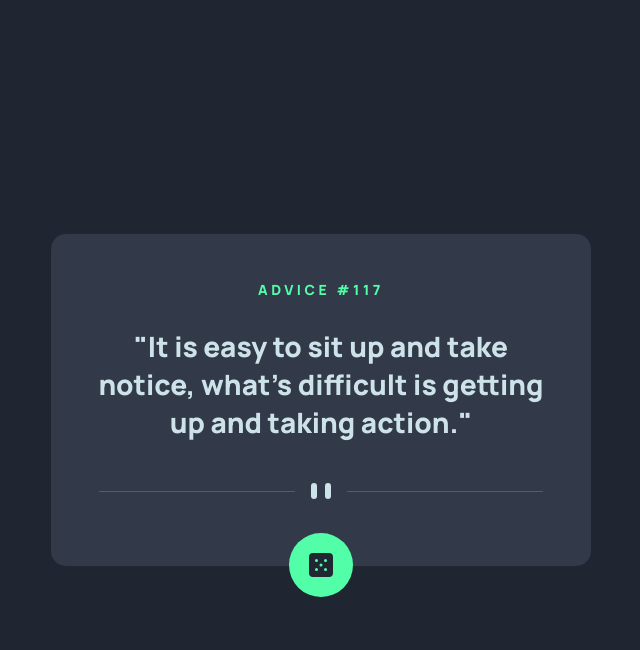
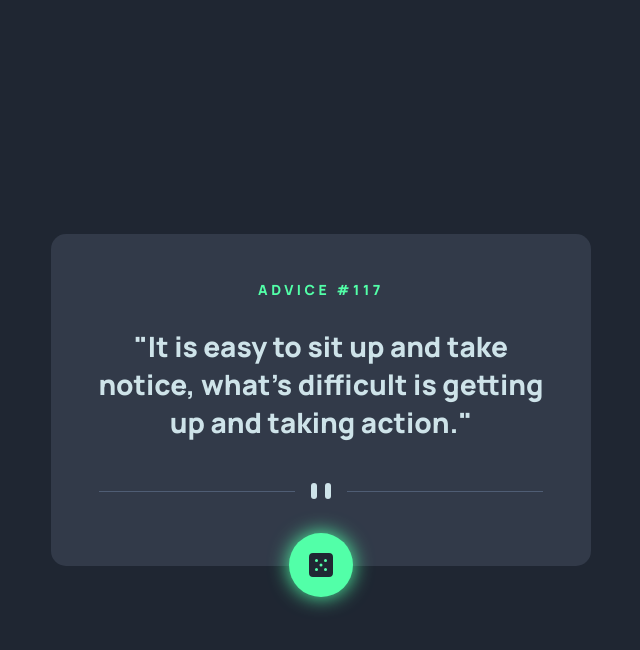
Before and after one commit to 987456987/advice-generator-app-main, a plain HTML site: page index.html in a window 1280 px wide. In both pictures the pointer is over the button 640 px from the left and 564 px from the top of the page. Shown: the whole page, without its empty margins (319-959 px from the left). Drawn offline with Linux system fonts and the light colour scheme.

Commit message:
button hover

```diff
--- a/style.css
+++ b/style.css
@@ -93,3 +93,9 @@ p {
     position: absolute;
     top: 105%;
 }
+
+.advice-button:hover {
+    box-shadow: 0 0 20px 0 var(--color-neon-green);
+
+    cursor: pointer;
+}
```
